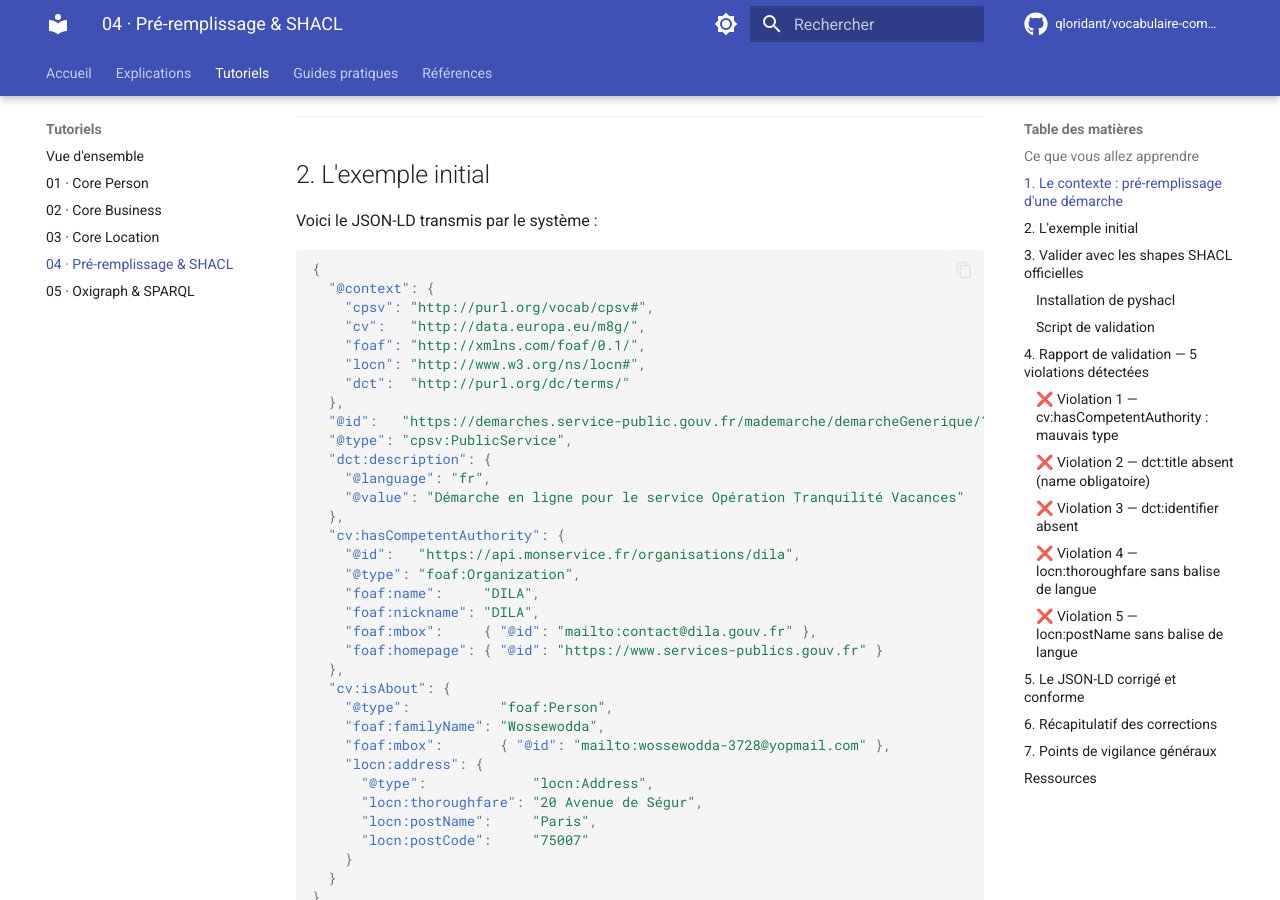
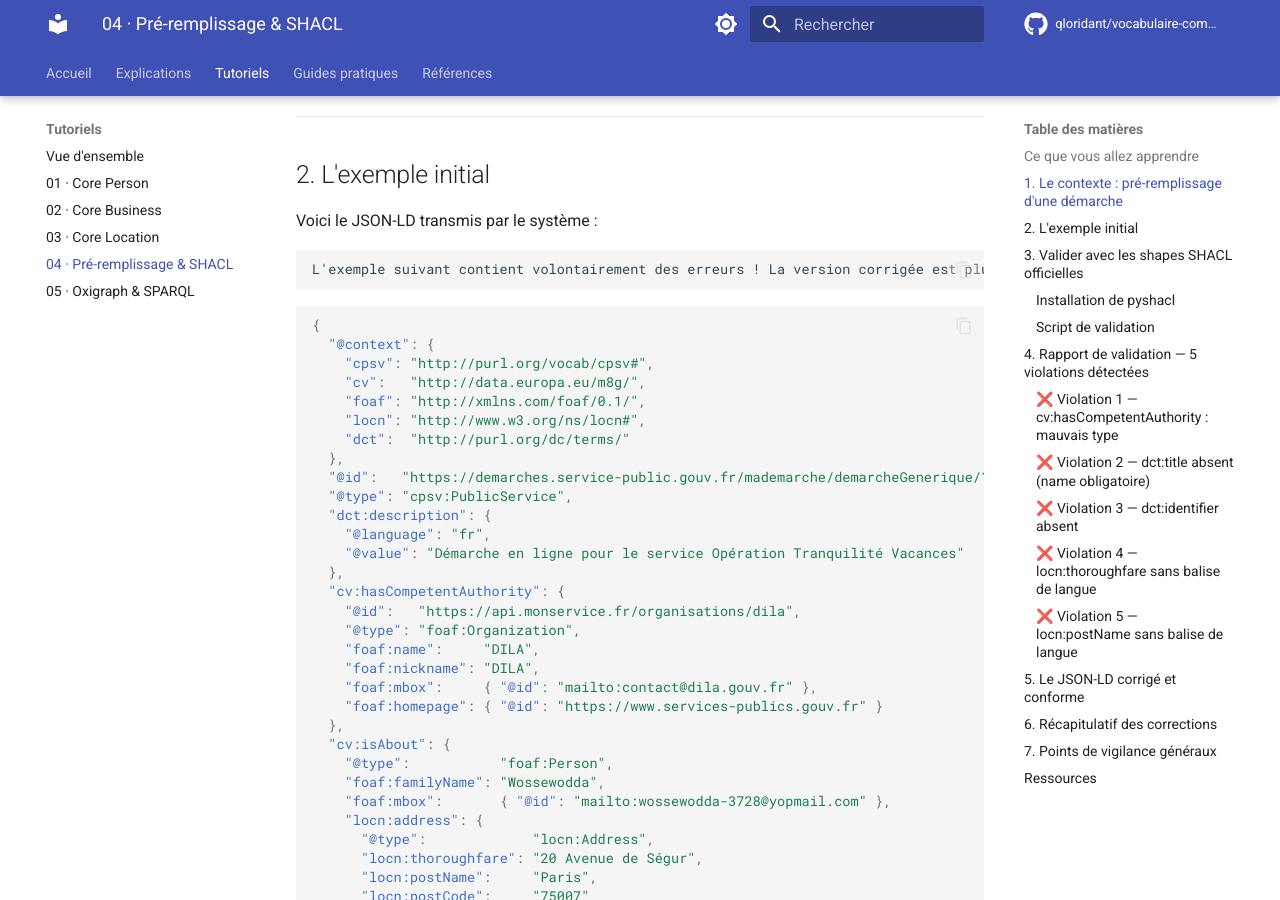
Before and after one commit to qloridant/vocabulaire-commun, an MkDocs documentation site: the page built from docs/tutoriels/04-core-public-service.md, in a window 1280 px wide and 900 px high, scrolled down 817 px. Built offline with MkDocs 1.6.1 and Material for MkDocs 9.7.7, drawn with Linux system fonts in a browser that asks for light colours; comment, search, counter and statistics services are not loaded.

Commit message:
Ajout warning

````diff
--- a/docs/tutoriels/04-core-public-service.md
+++ b/docs/tutoriels/04-core-public-service.md
@@ -25,6 +25,10 @@ Le service décrit ici est l'**Opération Tranquillité Vacances** — une déma
 ## 2. L'exemple initial
 
 Voici le JSON-LD transmis par le système :
+
+```warning
+L'exemple suivant contient volontairement des erreurs ! La version corrigée est plus bas.
+```
 
 ```json
 {
````
